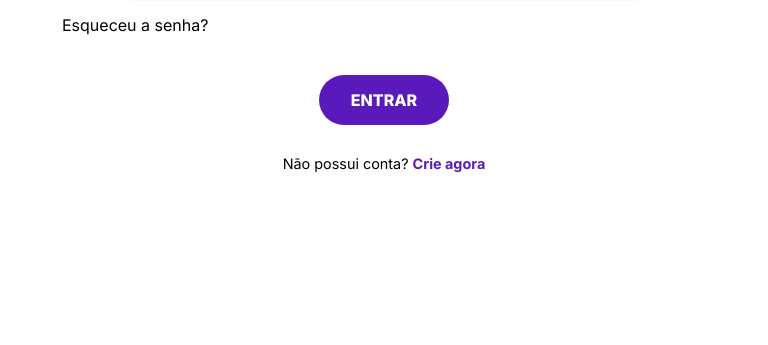
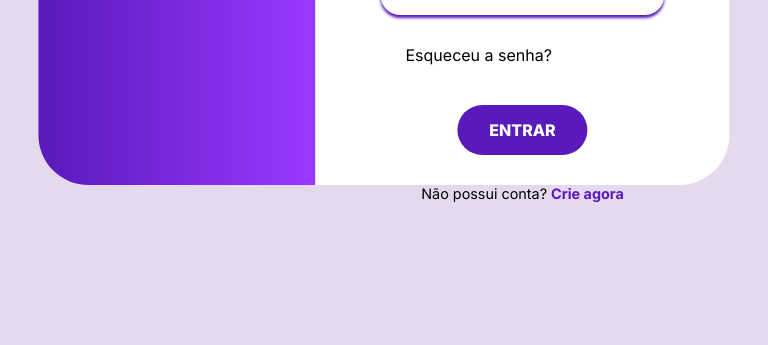
Before and after one commit to driiDev/login-page, a plain HTML site: page index.html in a window 768 px wide. Shown: the part 455-800 px from the top of the page. Drawn offline with nearby package versions, Linux system fonts and the light colour scheme.

Commit message:
media para tablet

```diff
--- a/index.html
+++ b/index.html
@@ -9,6 +9,7 @@
     <title>Login</title>
 </head>
 <body>
+    <div class="container">
         <header>
             <h1><span>Seja</span>
                 Bem-vindo(a)!</h1>
@@ -24,6 +25,6 @@
             </form>
             <p>Não possui conta? <span>Crie agora</span></p>
         </main>
-
+    </div>
 </body>
 </html>
--- a/styles/media-query.css
+++ b/styles/media-query.css
@@ -0,0 +1,48 @@
+@charset "UTF-8";
+
+@media screen and (min-width:768px) and (max-width: 992px){
+    body{
+        background-color: rgb(229, 217, 238);
+        padding: 50px;
+        position: absolute;
+        top: 50%;
+        left: 50%;
+        margin-right: -50%;
+        transform: translate(-50%, -50%)
+    }
+
+    .container{
+        width: 90vw;
+        display: flex;
+        align-items: center;
+        justify-content: center;
+    }
+
+    header{
+        height: 60vh;
+        width: 40vw;
+        background-image: linear-gradient(to right, var(--cor-principal), var(--cor-secundaria));
+        text-align: justify;
+        padding-left: 10px;
+        border-radius: 50px 0 0 50px;
+    }
+
+    main{
+        height: 60vh;
+        width: 60vw;
+        border-radius: 0 50px 50px 0;
+        background-color: white;
+    }
+
+    main > form > div{
+        width: 80%;
+        align-items: center;
+        padding-top: 170px;
+    }
+
+    main > form > p{
+        width: 150px;
+        margin-top: 30px;
+        margin-left: 90px;
+    }
+}
```
Lines whose indentation alone changed are shown as unchanged.
